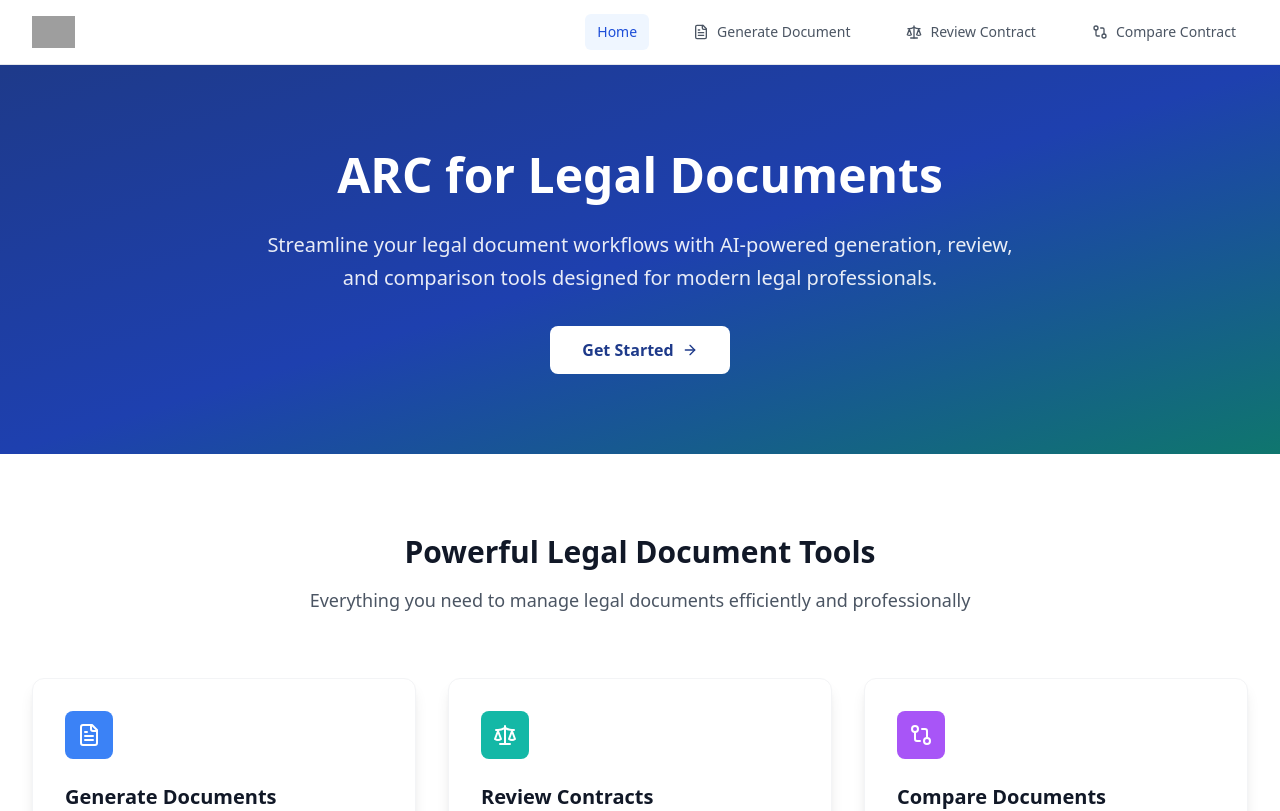
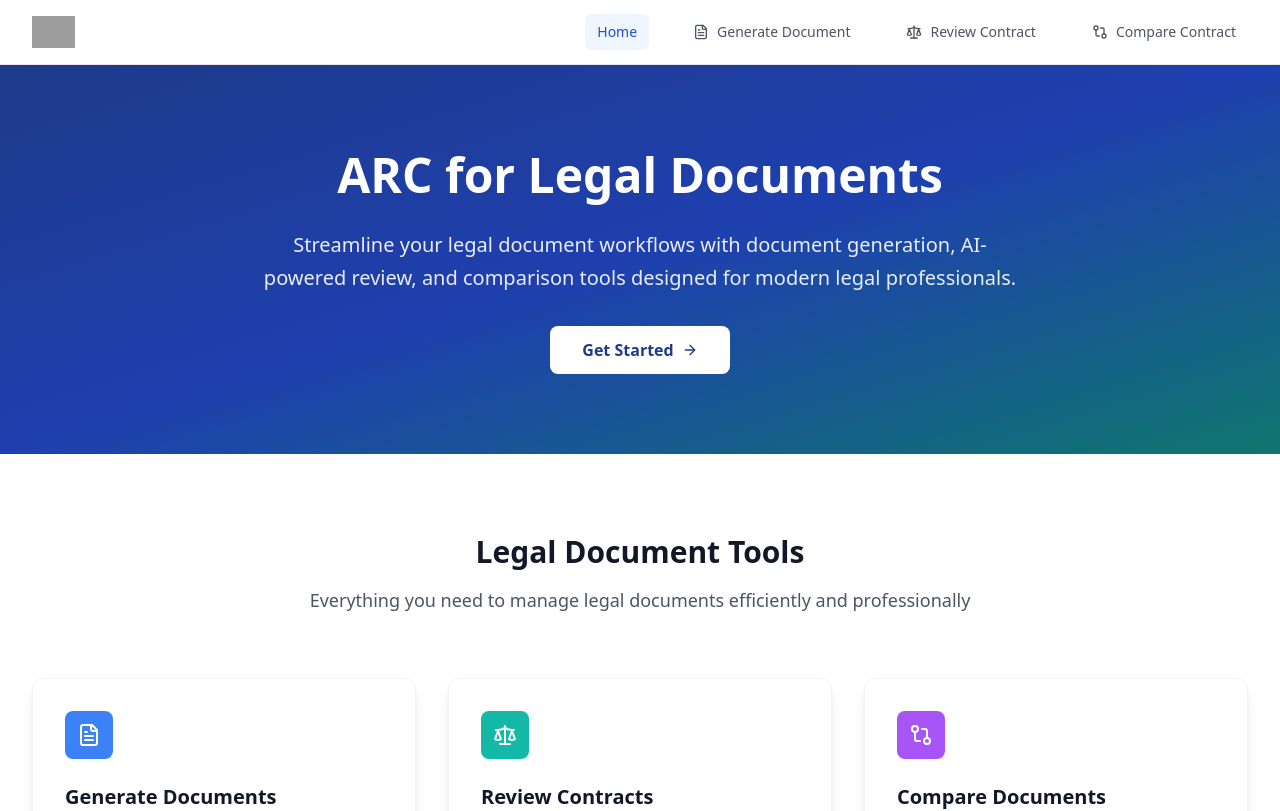
Before and after one commit to varun-acog/ARC_demo, a React (Vite) app: page / in a window 1280 px wide. Shown: the top 811 px of the page. Built offline with nearby package versions, Linux system fonts and the light colour scheme; grey boxes are pictures that could not be loaded.

Commit message:
Updated ARC Dashboard

```diff
--- a/src/pages/LandingPage.tsx
+++ b/src/pages/LandingPage.tsx
@@ -46,8 +46,8 @@ const LandingPage: React.FC = () => {
               ARC for Legal Documents
             </h1>
             <p className="text-xl mb-8 max-w-3xl mx-auto leading-relaxed opacity-90">
-              Streamline your legal document workflows with AI-powered generation,
-              review, and comparison tools designed for modern legal professionals.
+              Streamline your legal document workflows with document generation,
+              AI-powered review, and comparison tools designed for modern legal professionals.
             </p>
             <div className="flex justify-center space-x-4">
               <Link
@@ -73,7 +73,7 @@ const LandingPage: React.FC = () => {
         <div className="max-w-7xl mx-auto px-4 sm:px-6 lg:px-8">
           <div className="text-center mb-16">
             <h2 className="text-3xl font-bold text-gray-900 mb-4">
-              Powerful Legal Document Tools
+              Legal Document Tools
             </h2>
             <p className="text-lg text-gray-600 max-w-2xl mx-auto">
               Everything you need to manage legal documents efficiently and professionally
```
